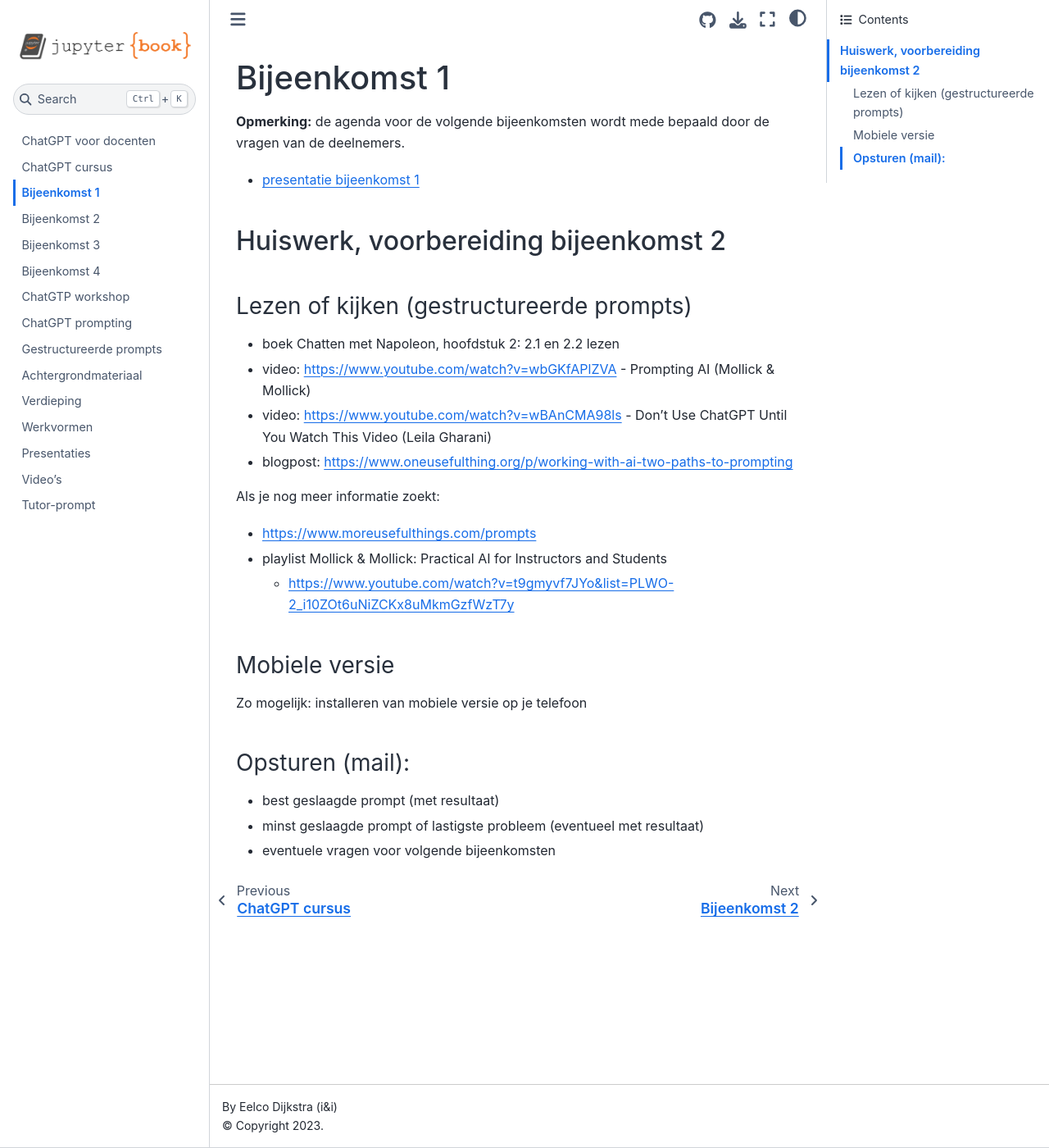
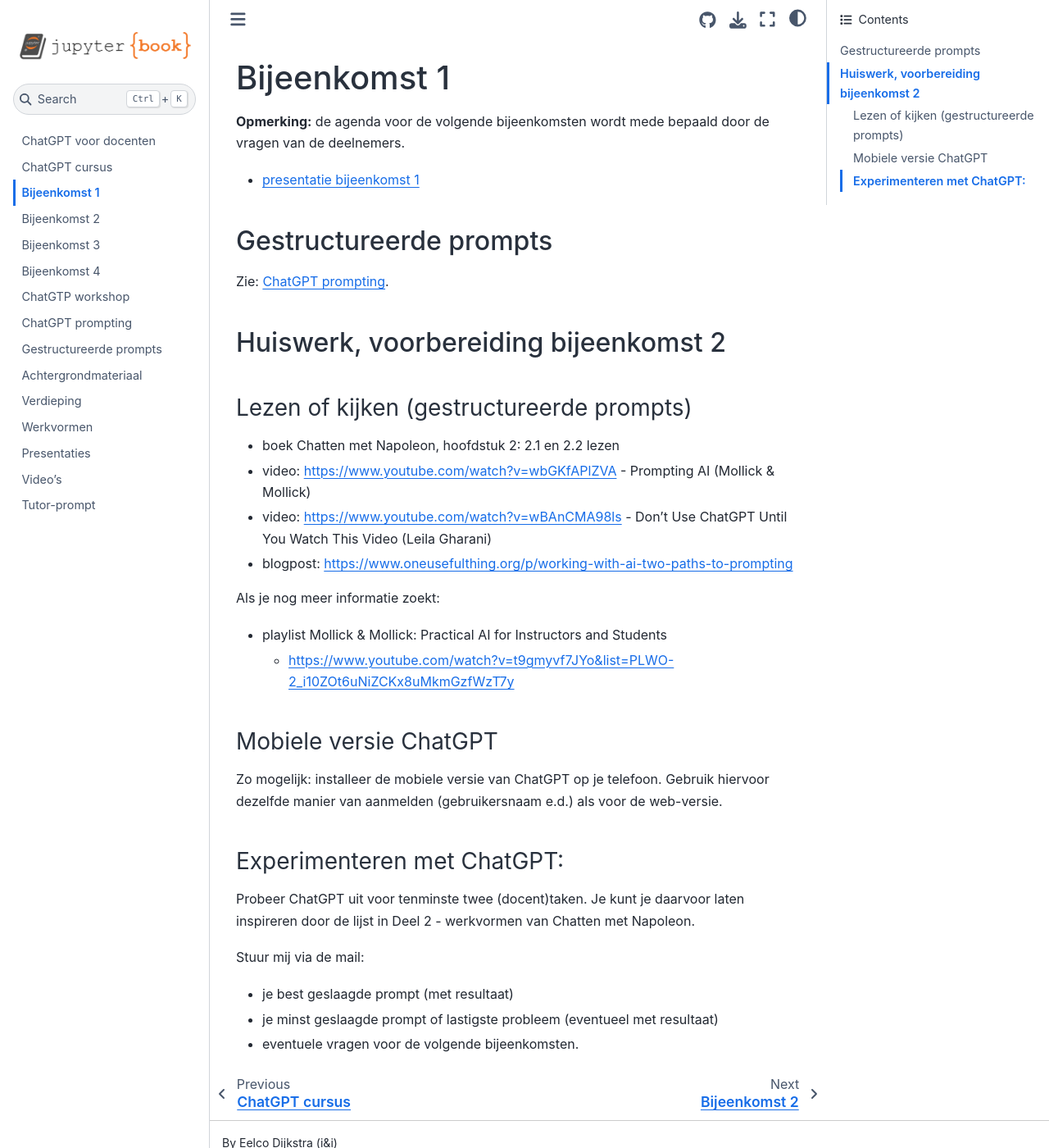
Before and after one commit to infvo/chatgptbook, a Jupyter Book: the page built from bijeenkomst-1.md, in a window 1280 px wide and 1400 px high. Shown: the whole window at 82% size. Built offline with Jupyter Book 1.0.4 settings and Sphinx 7.4.7 and the Sphinx Book theme 1.1.4, drawn with Linux system fonts in a browser that asks for light colours.

Commit message:
Aanpassingen bijeenkomst-1

```diff
--- a/bijeenkomst-1.md
+++ b/bijeenkomst-1.md
@@ -4,6 +4,10 @@
 **Opmerking:** de agenda voor de volgende bijeenkomsten wordt mede bepaald door de vragen van de deelnemers.
 
 * [presentatie bijeenkomst 1](https://docs.google.com/presentation/d/1hJqdrGGmxU773Wk1gEu-j-6HmIAzTDfAV-61VafLZdo/edit?usp=sharing)
+
+## Gestructureerde prompts
+
+Zie: [ChatGPT prompting](chatgpt-prompting).
 
 ## Huiswerk, voorbereiding bijeenkomst 2
 
@@ -16,16 +20,20 @@
 
 Als je nog meer informatie zoekt:
 
-* https://www.moreusefulthings.com/prompts
 * playlist Mollick & Mollick: Practical AI for Instructors and Students
     * https://www.youtube.com/watch?v=t9gmyvf7JYo&list=PLWO-2_i10ZOt6uNiZCKx8uMkmGzfWzT7y
 
-### Mobiele versie
+### Mobiele versie ChatGPT
 
-Zo mogelijk: installeren van mobiele versie op je telefoon
+Zo mogelijk: installeer de mobiele versie van ChatGPT op je telefoon.
+Gebruik hiervoor dezelfde manier van aanmelden (gebruikersnaam e.d.) als voor de web-versie.
 
-### Opsturen (mail):
+### Experimenteren met ChatGPT:
 
-* best geslaagde prompt (met resultaat)
-* minst geslaagde prompt of lastigste probleem (eventueel met resultaat)
-* eventuele vragen voor volgende bijeenkomsten
+Probeer ChatGPT uit voor tenminste twee (docent)taken. Je kunt je daarvoor laten inspireren door de lijst in Deel 2 - werkvormen van Chatten met Napoleon.
+
+Stuur mij via de mail:
+
+* je best geslaagde prompt (met resultaat)
+* je minst geslaagde prompt of lastigste probleem (eventueel met resultaat)
+* eventuele vragen voor de volgende bijeenkomsten.
```
Also changed, not shown: chatgpt-prompting.md (+1 -1 lines).
